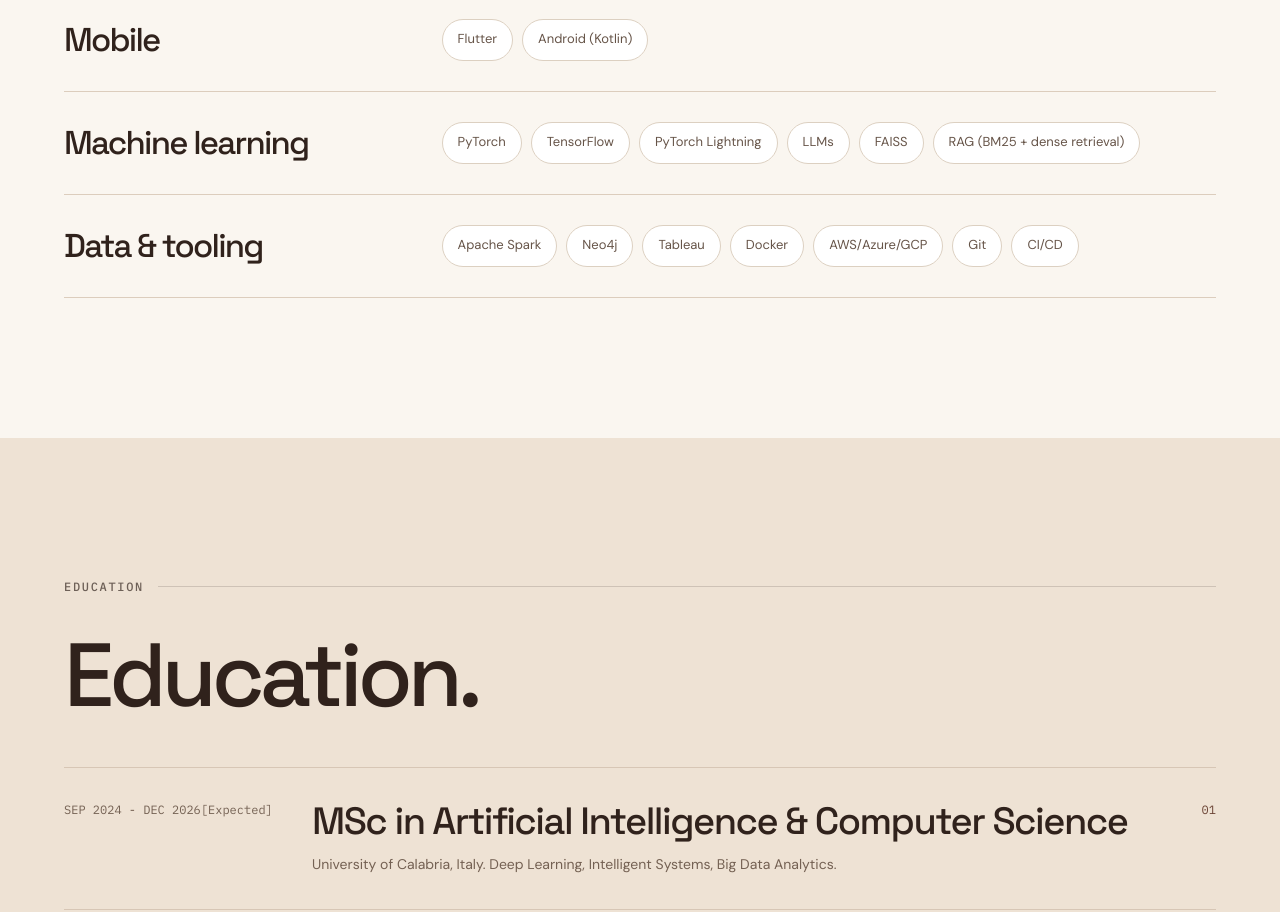
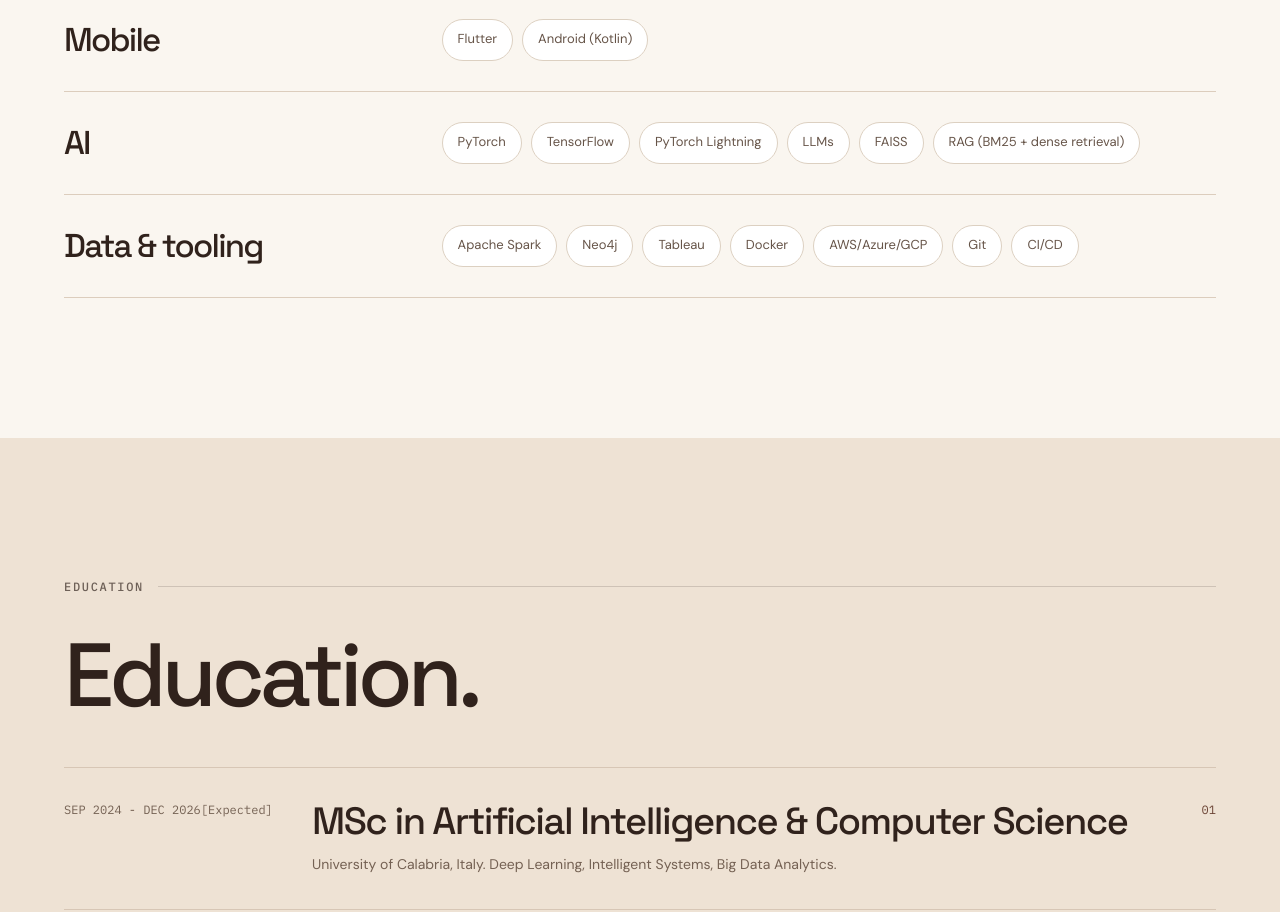
Before and after one commit to Robel-GH/robel-gh.github.io, a Vue app: page /projects in a window 1280 px wide. Shown: the part 10760-11672 px from the top of the page. Built offline with nearby package versions, Linux system fonts and the light colour scheme.

Commit message:
Rename the machine learning skill group to AI

```diff
--- a/src/data/skills.js
+++ b/src/data/skills.js
@@ -13,7 +13,7 @@ export const skillGroups = [
     items: ['Flutter', 'Android (Kotlin)'],
   },
   {
-    label: 'Machine learning',
+    label: 'AI',
     items: ['PyTorch', 'TensorFlow', 'PyTorch Lightning', 'LLMs', 'FAISS', 'RAG (BM25 + dense retrieval)'],
   },
   {
```
